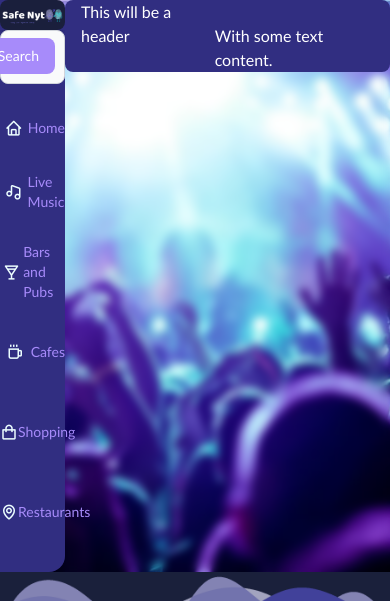
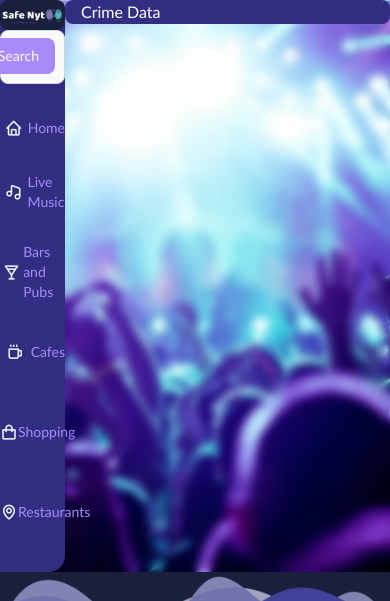
Before and after one commit to ceca24/Project-Safe-Nyt, a plain HTML site: page index.html in a window 390 px wide. Shown: the top 601 px of the page. Drawn offline with nearby package versions, Linux system fonts and the light colour scheme; some packages are replaced by stand-ins of ours.

Commit message:
media query test

```diff
--- a/index.html
+++ b/index.html
@@ -85,14 +85,14 @@
 </div>
 
 <!--header with map section underneath-->
-<div class="container mx-auto absolute top-0 right-0
+<header class="container mx-auto absolute top-0 right-0
 h-fit-content w-5/6 flex flex-row rounded-lg
 px-4 bg-indigo-900
 text-white">
-<h1>This will be a header</h1>
+<h1>Crime Data</h1>
 <br>
-With some text content.</p>
-</div>
+</p>
+</header>
 
 <!--embedded map crimeometer-->
 <div class ="container mx-auto absolute top-20 right-0
```
